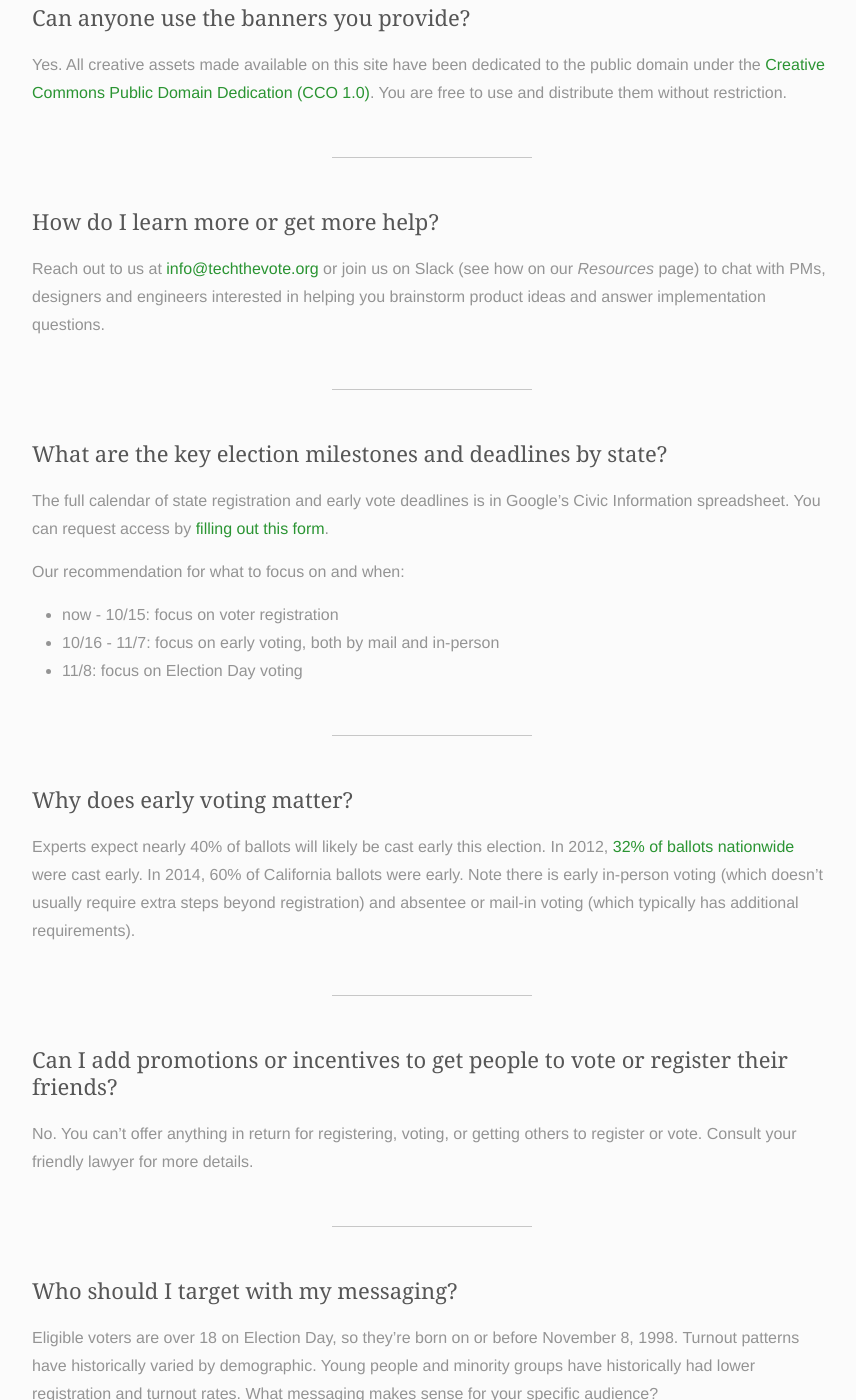
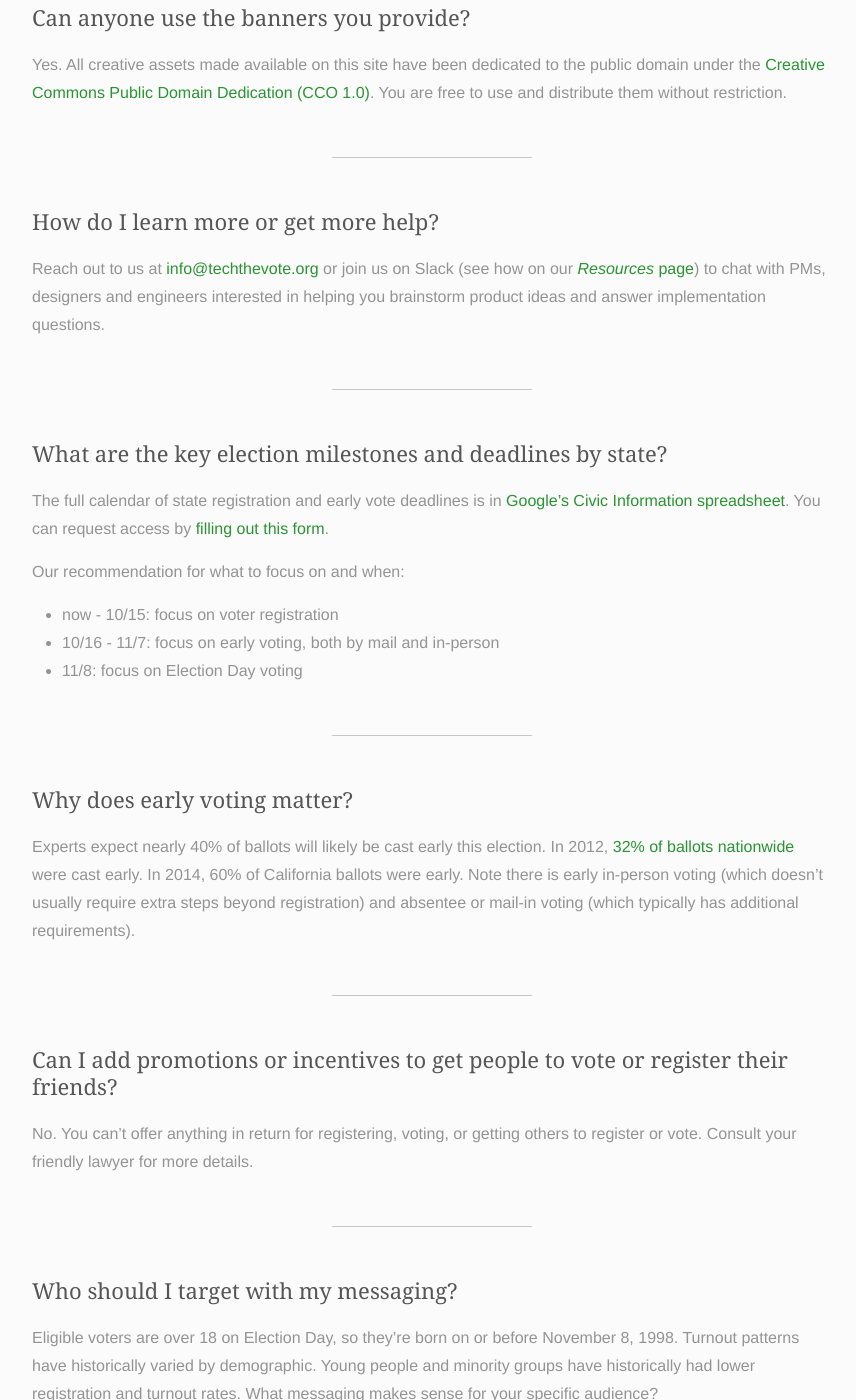
Before and after one commit to techthevote/techthevote.github.io, a Jekyll site: the page built from faq.md, in a window 1280 px wide and 1400 px high, scrolled down 2595 px. Shown: the whole window, without its empty margins (208-1064 px from the left). Built offline with Jekyll 4.4.1, drawn with Linux system fonts in a browser that asks for light colours; nearby versions of some CDN libraries; comment, search, counter and statistics services are not loaded; some of the changed text lies outside the part shown.

Commit message:
Update faq.md

```diff
--- a/faq.md
+++ b/faq.md
@@ -86,7 +86,7 @@
 * **How does the voting process complement how people use your product?** For example, people will need to find the closest polling place, drive or carpool with friends, and discuss voting recommendations. Are there easy tie-ins with your product?
 * **How can getting out the vote help you meet your product goals?** For example, if you're encouraging people to share their location in your app, providing the closest polling location could drive turnout and your product goals.
 * **Prioritize battleground states if you can't ship something nationally**. Both parties are focused on these states, in descending size of Electoral College votes: Florida, Pennsylvania, Ohio, Michigan, Georgia, North Carolina, Virginia, Arizona, Wisconsin, Colorado, Nevada, Iowa.
-* And of course, our __Simple Ideas__ take less than one day of work.
+* And of course, our <a href="./playbook#simple-ideas" class="nav-element">__Simple Ideas__</a> take less than one day of work.
 
 ---
 
@@ -109,14 +109,14 @@
 ### How do I learn more or get more help?
 {: .question }
 
-Reach out to us at [info@techthevote.org](mailto:info@techthevote.org) or join us on Slack (see how on our _Resources_ page) to chat with PMs, designers and engineers interested in helping you brainstorm product ideas and answer implementation questions.
+Reach out to us at [info@techthevote.org](mailto:info@techthevote.org) or join us on Slack (see how on our <a href="./resources" class="nav-element">_Resources_ page</a>) to chat with PMs, designers and engineers interested in helping you brainstorm product ideas and answer implementation questions.
 
 ---
 
 ### What are the key election milestones and deadlines by state?
 {: .question }
 
-The full calendar of state registration and early vote deadlines is in Google's Civic Information spreadsheet. You can request access by [filling out this form](https://docs.google.com/forms/d/e/1FAIpQLSe5hF4w1LuO_d4KSlbX1aGtv67XasNjhJc73QbWlkrYVldX_Q/viewform){:target="_blank"}.
+The full calendar of state registration and early vote deadlines is in <a href="https://docs.google.com/spreadsheets/d/1iWwgneNFajwDlFx91SLCHUxUJOSO7lR0G5zUWFK0YY4/edit#gid=0" target="_blank" class="inline_link">Google's Civic Information spreadsheet</a>. You can request access by [filling out this form](https://docs.google.com/forms/d/e/1FAIpQLSe5hF4w1LuO_d4KSlbX1aGtv67XasNjhJc73QbWlkrYVldX_Q/viewform){:target="_blank"}.
 
 Our recommendation for what to focus on and when:
 
@@ -150,6 +150,6 @@
 ### What gets people to vote?
 {: .question }
 
-Check out _the research_ on the subject.  We've included a summary in our _Playbook_ as well.
+Check out <a href="https://www.gsb.stanford.edu/insights/research-backed-ways-get-out-vote" target="_blank" class="inline-link">some research</a> on the subject.  We've included a summary in our <a href="./playbook" class="nav-element">_Playbook_</a> as well.
 
 </div>
```
